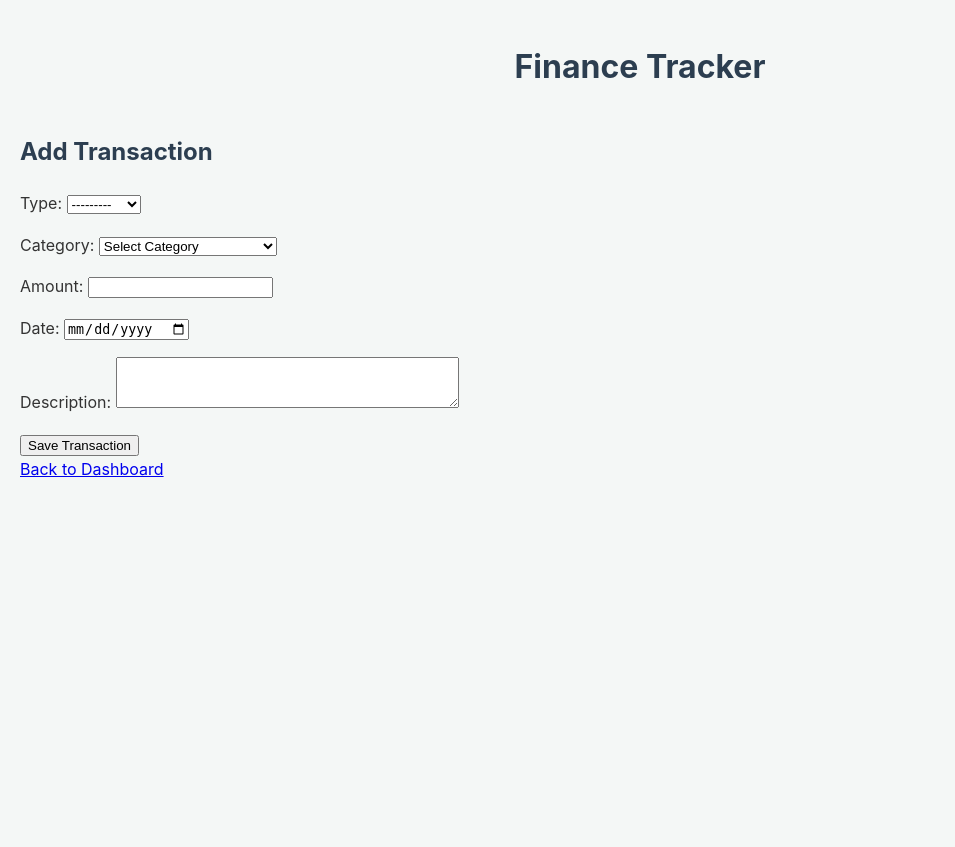
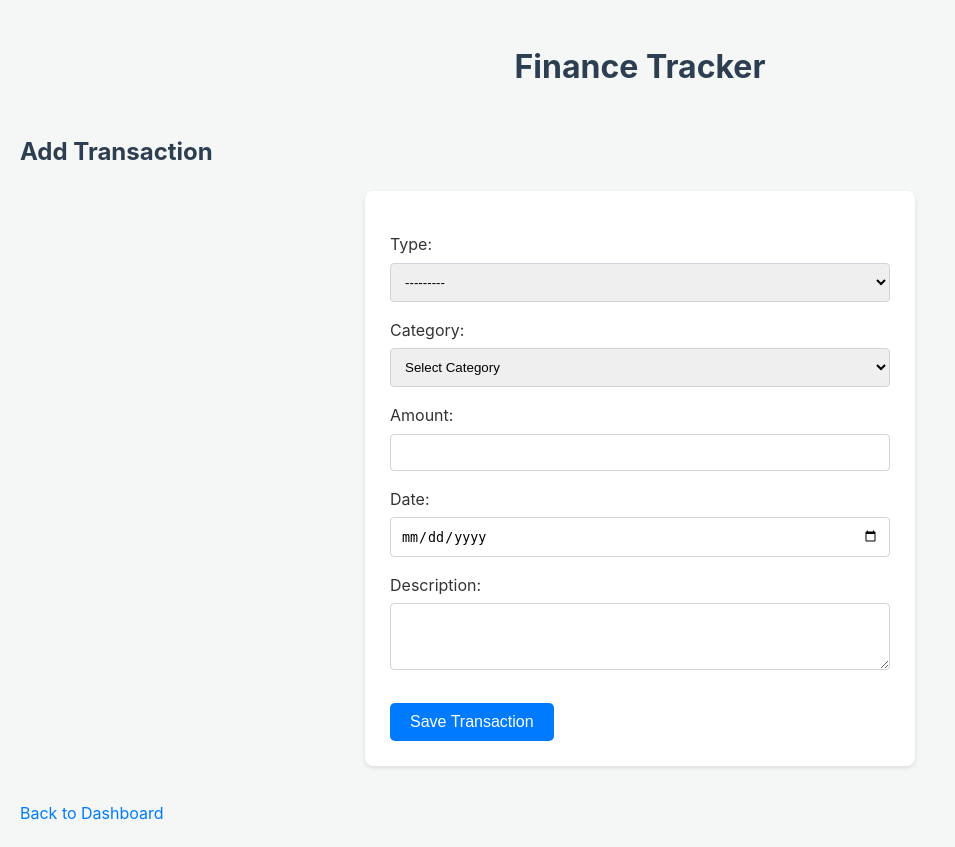
Before and after one commit to SAURAV878/finance-tracker, a Django app: page /add/ in a window 1280 px wide. Shown: the whole page, without its empty margins (0-955 px from the left). Before the commit the page ends 477 px from the top, so only its background shows below. Run offline with Django 5.2, Linux system fonts and the light colour scheme; a user stored in the database is signed in; data comes from the database, SQL or seed files in the repository; both versions use the stored data as it was after the commit.

Commit message:
chore: modify in style.css

```diff
--- a/tracker/static/tracker/style.css
+++ b/tracker/static/tracker/style.css
@@ -77,3 +77,54 @@
 tr:last-child td {
     border-bottom: none;
 }
+/* Form Styling */
+form {
+    background-color: #fff;
+    padding: 25px;
+    border-radius: 8px;
+    box-shadow: 0 2px 4px rgba(0, 0, 0, 0.1);
+    max-width: 500px;
+    margin: 20px auto; /* Center the form */
+}
+
+form p {
+    margin-bottom: 15px; /* Space between form fields rendered with as_p */
+}
+
+.form-control {
+    width: 100%;
+    padding: 10px;
+    margin-top: 5px;
+    border: 1px solid #ced4da;
+    border-radius: 4px;
+    box-sizing: border-box; /* Include padding and border in the element's total width and height */
+}
+
+/* Style for the submit button */
+form button[type="submit"] {
+    background-color: #007bff; /* Primary blue color */
+    color: white;
+    padding: 10px 20px;
+    border: none;
+    border-radius: 5px;
+    cursor: pointer;
+    font-size: 1em;
+    margin-top: 10px;
+    transition: background-color 0.3s ease;
+}
+
+form button[type="submit"]:hover {
+    background-color: #0056b3;
+}
+
+/* Style for the "Back to Dashboard" link */
+form + a { /* Targets the <a> tag immediately following a form */
+    display: inline-block;
+    margin-top: 15px;
+    color: #007bff;
+    text-decoration: none;
+}
+
+form + a:hover {
+    text-decoration: underline;
+}
```
Also changed, not shown: db.sqlite3.
